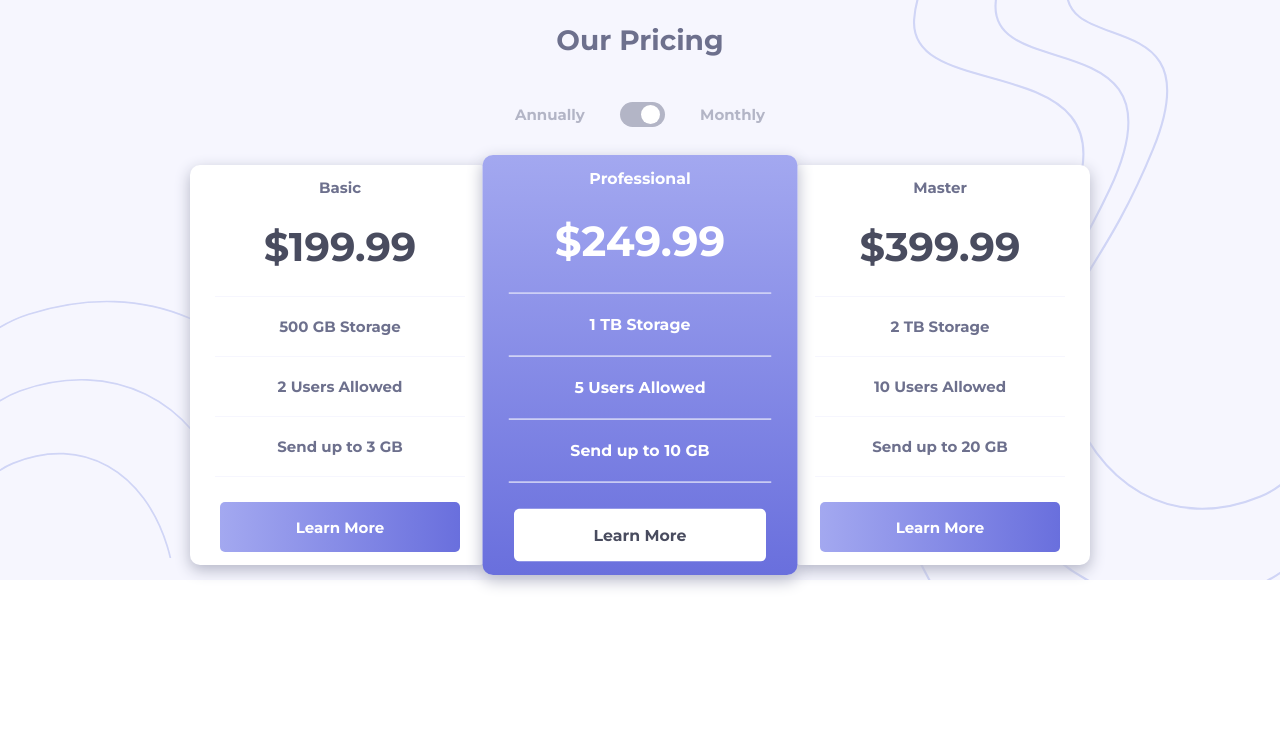
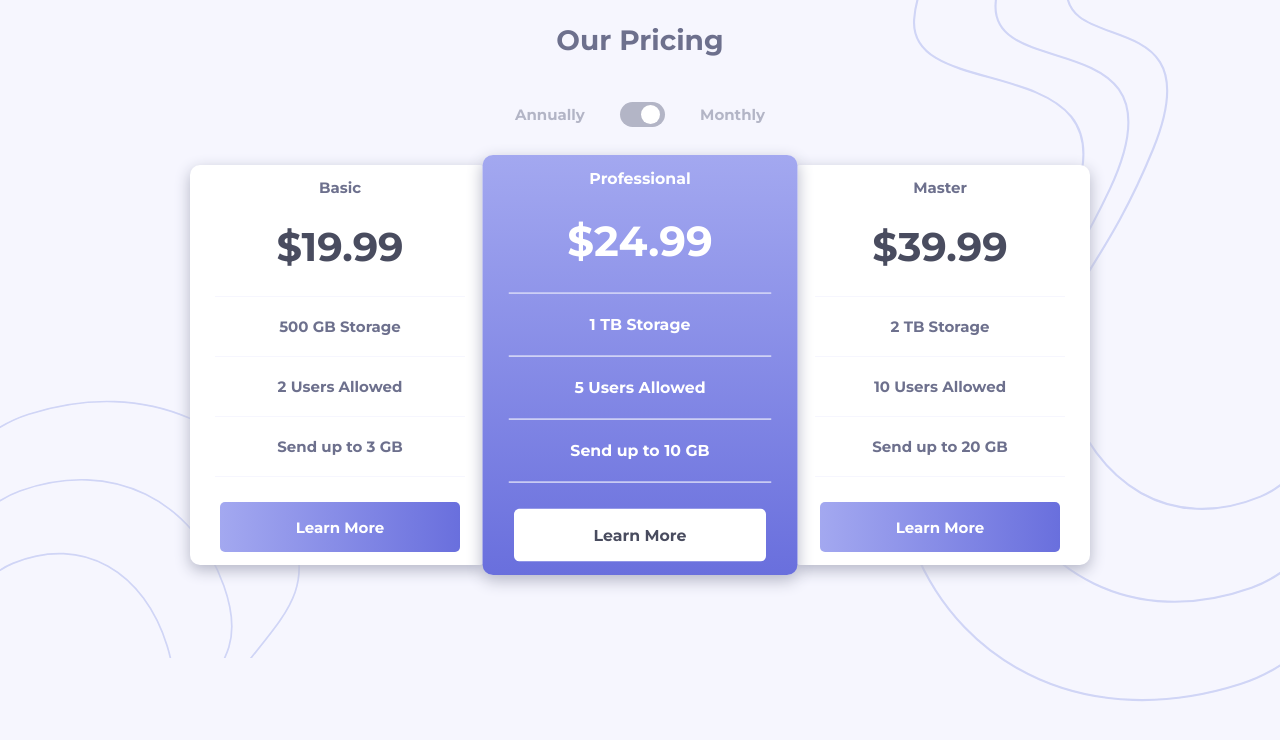
Before and after one commit to AndreySkopintsev/pricing-component-with-toggle-master, a plain HTML site: page index.html in a window 1280 px wide. Both pictures are taken after a click on the checkbox 642 px from the left and 114 px from the top of the page. Drawn offline with Linux system fonts and the light colour scheme.

Commit message:
project finished

```diff
--- a/index.html
+++ b/index.html
@@ -14,16 +14,16 @@
       <h1>Our Pricing</h1>
       <div class="switch">
         <p>Annually</p>
-        <input type="checkbox">
+        <input id="priceSwitch" type="checkbox">
         <p>Monthly</p>
       </div>
     </div>
     <section>
       <div class="priceBox">
         <h2>Basic</h2>
-        <span class="priceSpan" id="basicPrice">
+        <span class="priceSpan">
           <!-- &dollar;19.99 -->
-          &dollar;199.99
+          &dollar;<span class="priceSpan" id="basicPrice">199.99</span>
         </span>
         <ul>
           <li>500 GB Storage</li>
@@ -34,9 +34,9 @@
       </div>
       <div class="priceBox selectedBox">
         <h2>Professional</h2>
-        <span class="priceSpan" id="basicPrice">
+        <span class="priceSpan">
           <!-- &dollar;24.99 -->
-          &dollar;249.99
+          &dollar;<span class="priceSpan" id="basicPrice">249.99</span>
         </span>
         <ul>
           <li>1 TB Storage</li>
@@ -47,9 +47,9 @@
       </div>
       <div class="priceBox">
         <h2>Master</h2>
-        <span class="priceSpan" id="basicPrice">
+        <span class="priceSpan">
           <!-- &dollar;39.99 -->
-          &dollar;399.99
+          &dollar;<span class="priceSpan" id="basicPrice">399.99</span>
         </span>
         <ul>
           <li>2 TB Storage</li>
@@ -60,5 +60,7 @@
       </div>
     </section>
   </div>
+
+  <script src="script.js"></script>
 </body>
 </html>
--- a/script.js
+++ b/script.js
@@ -0,0 +1,17 @@
+const priceSwitch = document.getElementById('priceSwitch')
+const priceSpans = document.querySelectorAll('#basicPrice')
+
+priceSwitch.addEventListener('change',()=>{
+    priceSpans.forEach(span => {
+        let price
+        if(!span.classList.contains('monthly')){
+            price = Number(span.textContent)
+            span.textContent = Math.floor((price/10)*100)/100
+            console.log(price/10)
+        }else{
+            price = Number(span.textContent)
+            span.textContent = Math.floor(price*10) + 0.99
+        }
+        span.classList.toggle('monthly')
+    })
+})
--- a/style.css
+++ b/style.css
@@ -152,10 +152,11 @@ button:hover{
 
 @media (min-width:768px){
     .container{
+        height: 100vh;
         background-color: hsl(240, 78%, 98%);
         background-image: url('./images/bg-top.svg'),url('./images/bg-bottom.svg');
         background-position-x: 900px,0;
-        background-position-y: 0,300px;
+        background-position-y: 0,400px;
         background-size: 400px,300px;
         background-repeat: no-repeat;
     }
```
